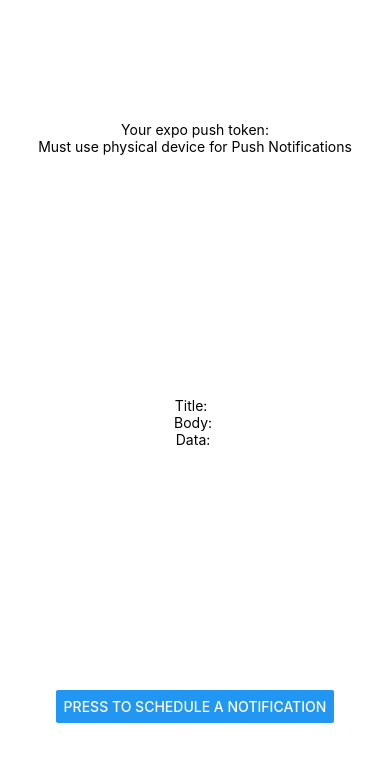
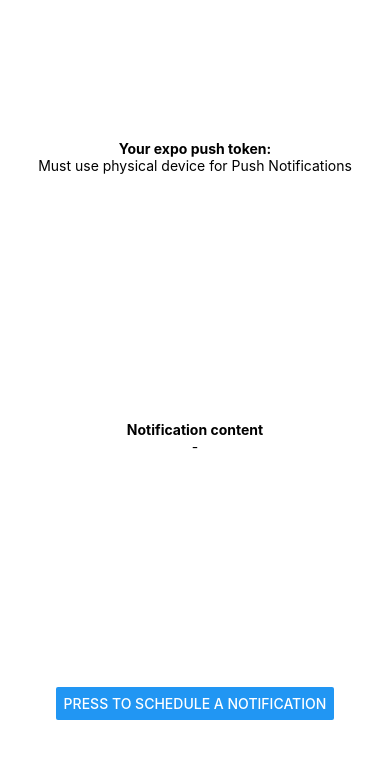
Before and after one commit to capelski/expo-notifications-tutorial, a React Native app: screen / in a window 390 px wide. Shown: the top 762 px of the page. Built offline with nearby package versions, Linux system fonts and the light colour scheme; what expo-notifications would draw is missing.

Commit message:
feat: notification content json viewer

```diff
--- a/App.tsx
+++ b/App.tsx
@@ -2,7 +2,8 @@ import { Subscription } from '@unimodules/core';
 import Constants from 'expo-constants';
 import * as Notifications from 'expo-notifications';
 import React, { useEffect, useRef, useState } from 'react';
-import { Button, Platform, Text, View } from 'react-native';
+import { Button, Platform, ScrollView, Text, View } from 'react-native';
+import JSONTree from 'react-native-json-tree';
 
 Notifications.setNotificationHandler({
     handleNotification: async () => ({
@@ -110,15 +111,16 @@ export default function App() {
     }, []);
 
     return (
-        <View
-            style={{
-                flex: 1,
+        <ScrollView
+            style={{ marginVertical: 16 }}
+            contentContainerStyle={{
+                flexGrow: 1,
                 alignItems: 'center',
                 justifyContent: 'space-around'
             }}
         >
-            <View style={{ alignItems: 'center' }}>
-                <Text>Your expo push token:</Text>
+            <View style={{ alignItems: 'center', marginVertical: 16 }}>
+                <Text style={{ fontWeight: 'bold' }}>Your expo push token:</Text>
                 {errorMessage ? (
                     <Text>{errorMessage}</Text>
                 ) : expoPushToken ? (
@@ -127,14 +129,17 @@ export default function App() {
                     <Text>-</Text>
                 )}
             </View>
-            <View style={{ alignItems: 'center', justifyContent: 'center' }}>
-                <Text>Title: {notification && notification.request.content.title} </Text>
-                <Text>Body: {notification && notification.request.content.body}</Text>
-                <Text>
-                    Data: {notification && JSON.stringify(notification.request.content.data)}
+            <View style={{ width: '100%', marginVertical: 16 }}>
+                <Text style={{ fontWeight: 'bold', textAlign: 'center' }}>
+                    Notification content
                 </Text>
+                {notification ? (
+                    <JSONTree data={JSON.parse(JSON.stringify(notification))} />
+                ) : (
+                    <Text style={{ textAlign: 'center' }}>-</Text>
+                )}
             </View>
             <Button title="Press to schedule a notification" onPress={schedulePushNotification} />
-        </View>
+        </ScrollView>
     );
 }
--- a/package.json
+++ b/package.json
@@ -15,6 +15,7 @@
         "react": "16.13.1",
         "react-dom": "16.13.1",
         "react-native": "https://github.com/expo/react-native/archive/sdk-42.0.0.tar.gz",
+        "react-native-json-tree": "^1.3.0",
         "react-native-web": "~0.13.12"
     },
     "devDependencies": {
```
Also changed, not shown: 1 other file (tests, documents, lock files or other folders).
